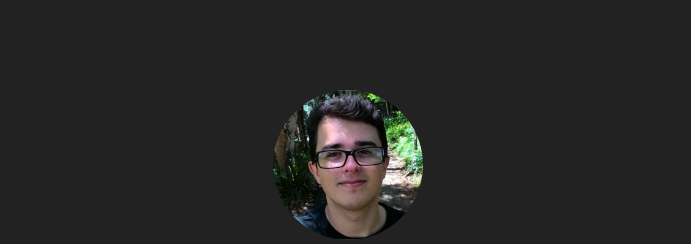
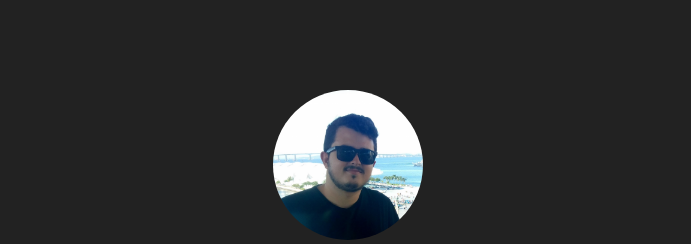
Before and after one commit to andersonfernandes/andersonfernandes.github.io, a plain HTML site: page index.html in a window 1280 px wide. Shown: the top 244 px of the page, without its empty margins (292-983 px from the left). Drawn offline with Linux system fonts and the light colour scheme.

Commit message:
Update profile picture and removed social link
Signed-off-by: Anderson Fernandes <fernandesanderson14@gmail.com>

```diff
--- a/index.html
+++ b/index.html
@@ -12,7 +12,7 @@
 </head>
 <body>
   <div class="container">
-    <img class="profile-img" src="img/profile01.jpg" alt="Profile Image">
+    <img class="profile-img" src="img/profile01.png" alt="Profile Image">
     <h1>Anderson Fernandes</h1>
     <h2>Software Developer</h2>
 
@@ -26,8 +26,6 @@
 
       <a href="https://github.com/andersonfernandes/" title="Github" target="_blank"><i class="icon-github"></i></a>
 
-      <a href="https://www.facebook.com/fernandesanderson14" title="Facebook" target="_blank"><i class="icon-facebook"></i></a>
-
       <a href="https://twitter.com/andersonf00" title="Twitter" target="_blank"><i class="icon-twitter"></i> </a>
 
       <a href="https://br.linkedin.com/in/andersonfernandes12" title="Linkedin" target="_blank"><i class="icon-linkedin"></i></a>
```
Also changed, not shown: img/profile01.jpg (deleted), img/profile01.png (added).
